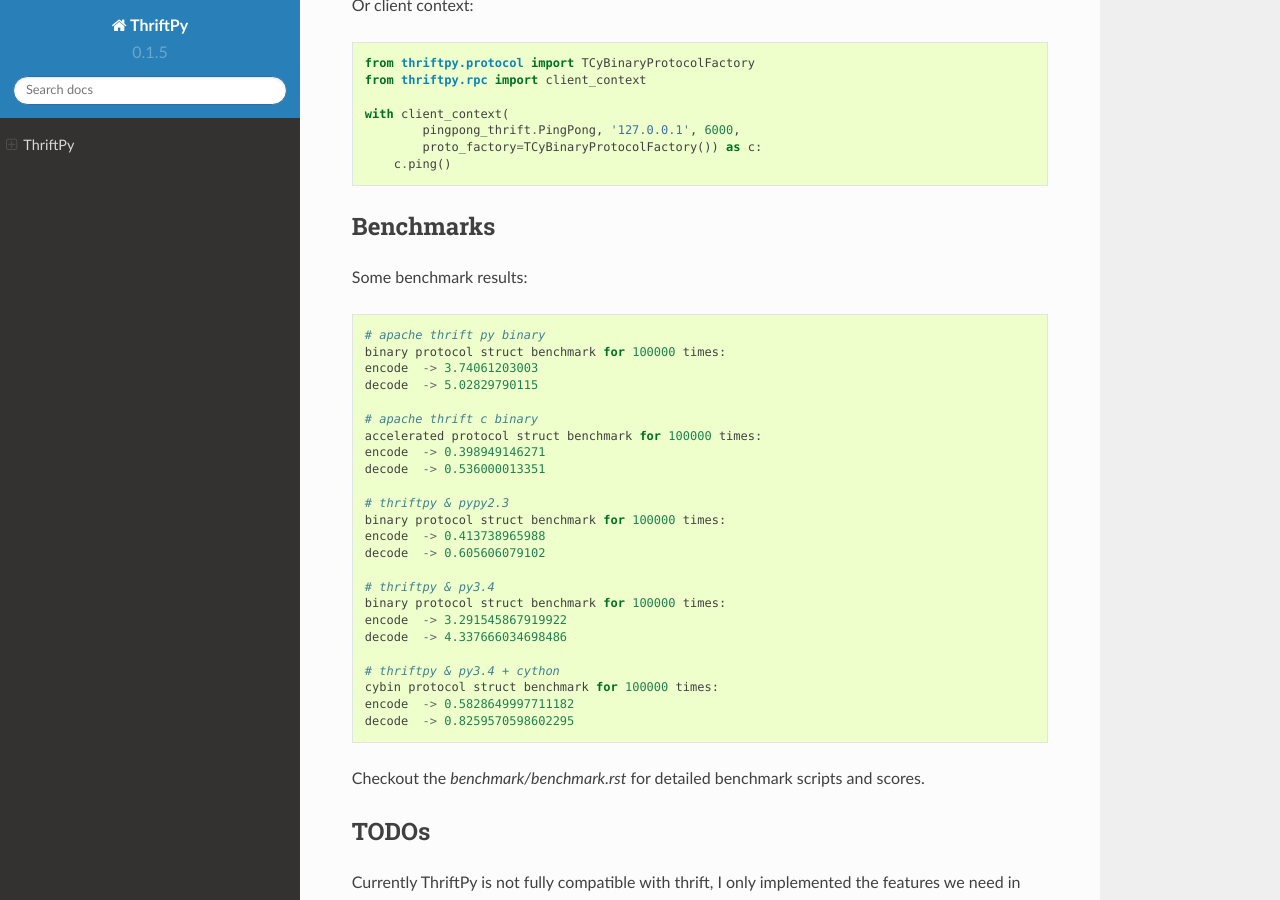
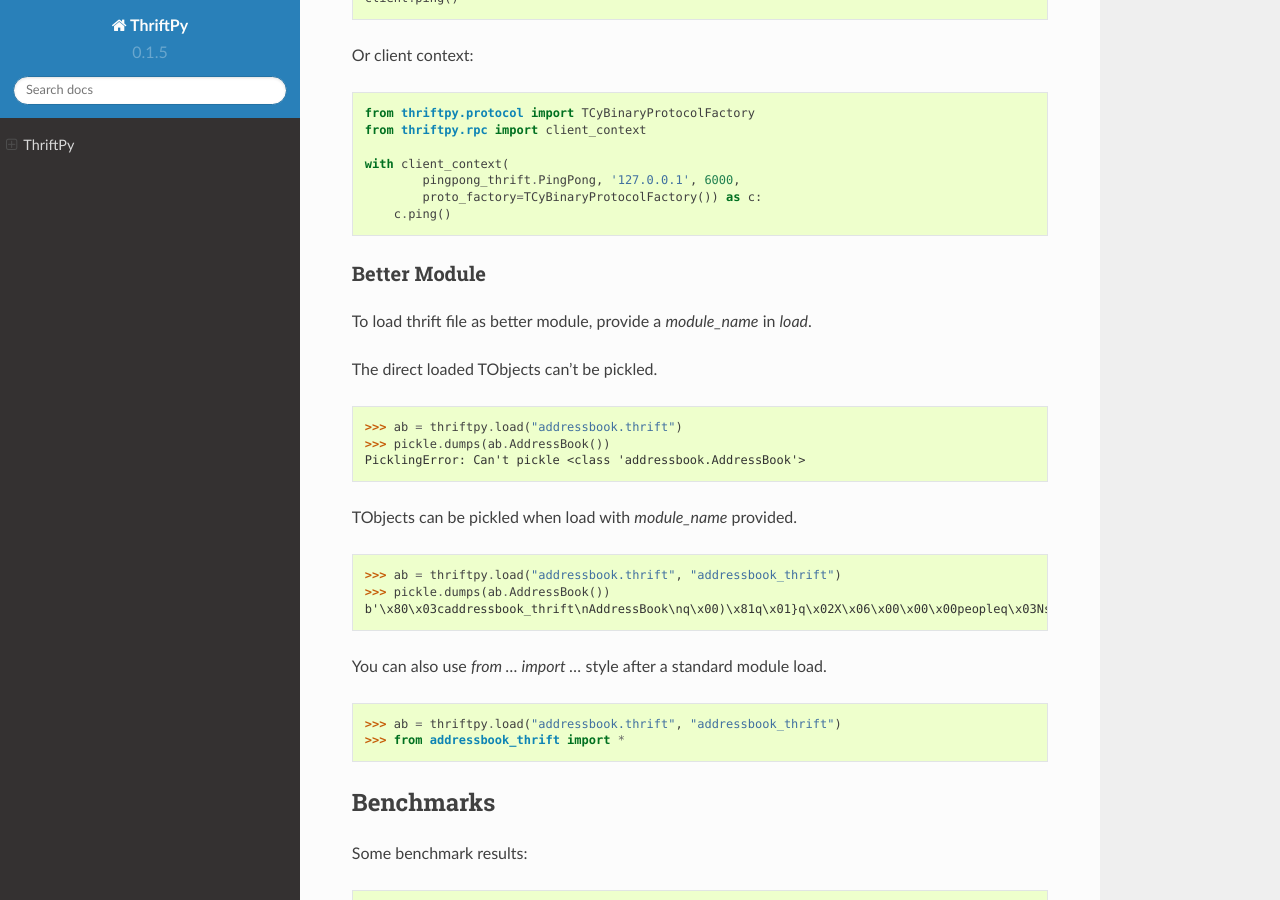
Before and after one commit to Thriftpy/thriftpy, a Sphinx documentation site: the page built from docs/index.rst, in a window 1280 px wide and 900 px high, scrolled down 2700 px. Built offline with Sphinx 7.4.7 and the Read the Docs theme 2.0.0, drawn with Linux system fonts in a browser that asks for light colours.

Commit message:
add doc for better module loading

```diff
--- a/docs/index.rst
+++ b/docs/index.rst
@@ -160,6 +163,35 @@ Or client context:
             pingpong_thrift.PingPong, '127.0.0.1', 6000,
             proto_factory=TCyBinaryProtocolFactory()) as c:
         c.ping()
+
+
+Better Module
+-------------
+
+To load thrift file as better module, provide a `module_name` in `load`.
+
+The direct loaded TObjects can't be pickled.
+
+.. code:: python
+
+    >>> ab = thriftpy.load("addressbook.thrift")
+    >>> pickle.dumps(ab.AddressBook())
+    PicklingError: Can't pickle <class 'addressbook.AddressBook'>
+
+TObjects can be pickled when load with `module_name` provided.
+
+.. code:: python
+
+    >>> ab = thriftpy.load("addressbook.thrift", "addressbook_thrift")
+    >>> pickle.dumps(ab.AddressBook())
+    b'\x80\x03caddressbook_thrift\nAddressBook\nq\x00)\x81q\x01}q\x02X\x06\x00\x00\x00peopleq\x03Nsb.'
+
+You can also use `from ... import ...` style after a standard module load.
+
+.. code:: python
+
+    >>> ab = thriftpy.load("addressbook.thrift", "addressbook_thrift")
+    >>> from addressbook_thrift import *
 
 
 Benchmarks
```
Also changed, not shown: other parts of docs/index.rst (+4 -1 lines).
